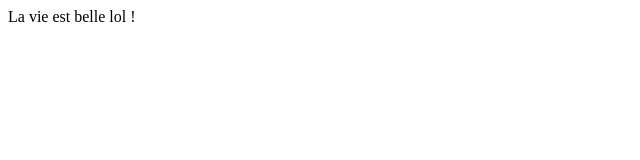
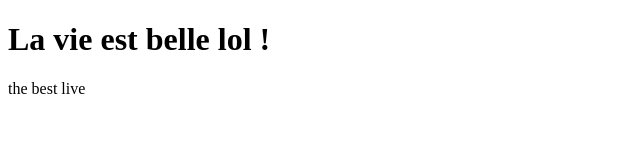
Before and after one commit to cis-debug/git-mastering-discover-github-isoset, a plain HTML site: page index.html in a window 1280 px wide. Shown: the whole page, without its empty margins (0-640 px from the left). Drawn offline with Linux system fonts and the light colour scheme.

Commit message:
feat: span

```diff
--- a/index.html
+++ b/index.html
@@ -6,6 +6,7 @@
     <title>Document</title>
 </head>
 <body>
-   La vie est belle lol !
+ <h1> La vie est belle lol !</h1>
+ <span>the best live</span>
 </body>
 </html>
```
